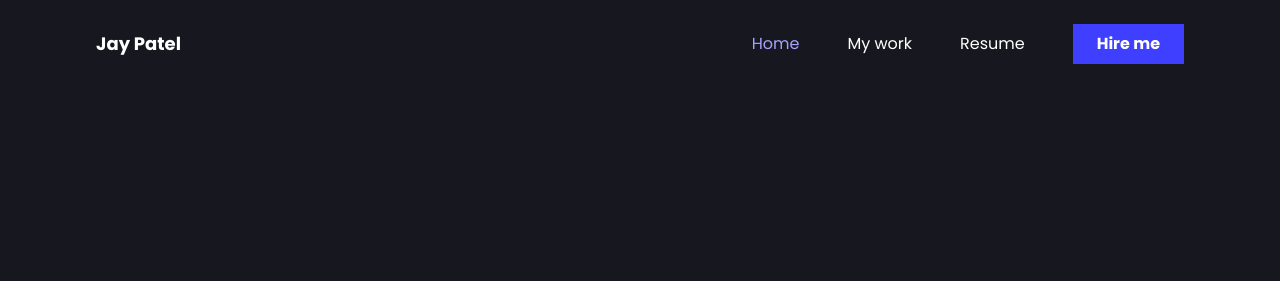
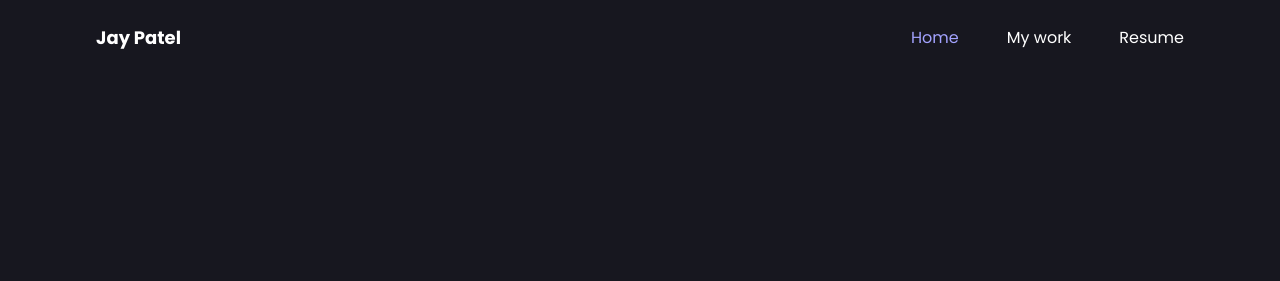
Before and after one commit to jayp822/my-portfolio, a website: page index.html in a window 1280 px wide. Shown: the top 281 px of the page. Drawn offline with Linux system fonts and the light colour scheme.

Commit message:
updated 10

```diff
--- a/index.html
+++ b/index.html
@@ -28,11 +28,6 @@
 					<a
 						href="https://www.linkedin.com/in/jay-d-patel/overlay/1635507609478/single-media-viewer/"
 						>Resume</a
-					>
-					<a href="#hire"
-						><button class="px-6 py-2 bg-theme font-bold">
-							Hire me
-						</button></a
 					>
 				</div>
 				<div class="md:hidden">
@@ -116,7 +111,7 @@
 		<div
 			class="container mt-50 flex justify-between items-center mx-auto px-8 md:px-14 lg:px-24 w-full">
 			<section class="w-full">
-				<h2 id="resume" class="font-semibold text-5xl md:text-7xl lg:text-9xl text-center md:text-center lg:text-center mt-20">Projects Created In</h2>
+				<h2 id="resume" class="font-semibold text-5xl md:text-7xl lg:text-9xl text-center md:text-left lg:text-left mt-20">Projects Created In</h2>
 				<p class="section-paragraph">
 					Java<br />
 					Python<br />
```
